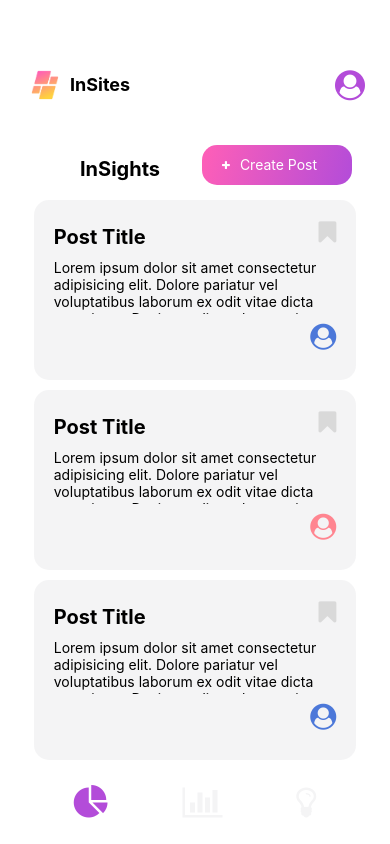
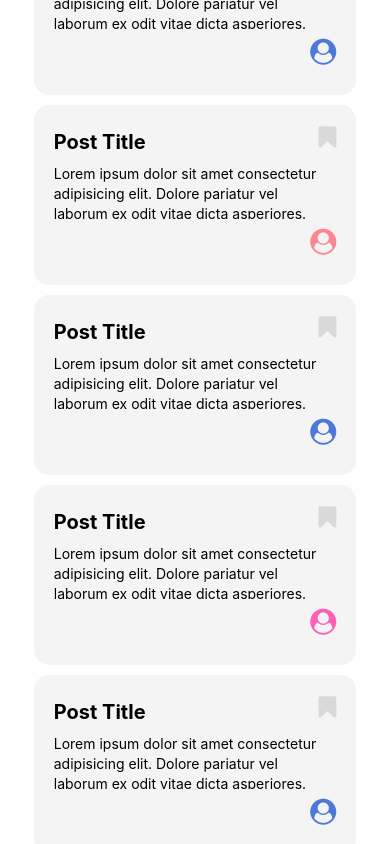
Before and after one commit to TaigaTi/InSights, a React Native app in the folder InSites/: screen /InSights in a window 390 px wide. Shown: the top 844 px of the page. Built offline with nearby package versions, Linux system fonts and the light colour scheme.

Commit message:
Fixed InSights page heading and styling

```diff
--- a/InSites/components/PostCard.tsx
+++ b/InSites/components/PostCard.tsx
@@ -24,7 +24,7 @@ export default function PostCard() {
 
             <Text style={styles.description}>
                 Lorem ipsum dolor sit amet consectetur adipisicing elit.
-                Dolore pariatur vel voluptatibus laborum ex odit vitae dicta asperiores.
+                Dolore pariatur vel laborum ex odit vitae dicta asperiores.
                 Ducimus, dicta obcaecati. Fuga vel nisi quos tempora delectus beatae, deserunt ea!
             </Text>
 
@@ -44,8 +44,10 @@ const styles = StyleSheet.create({
     },
     description: {
         alignItems: 'center',
-        height: '50%',
+        height: '45%',
+        width: '95%',
         overflow: 'hidden',
+        lineHeight: 20,
     },
     author: {
         paddingVertical: 10,
--- a/InSites/pages/InSights.tsx
+++ b/InSites/pages/InSights.tsx
@@ -17,17 +17,19 @@ export default function InSights({ navigation }) {
             </View>
 
             {/* Page Title */}
-            <View style={{ flexDirection: 'row'}}>
+            <View style={{ flexDirection: "row", justifyContent: "space-between" }}>
                 <View style={styles.heading}>
                     <HeadingText>InSights</HeadingText>
                 </View>
 
-                <TouchableOpacity style={styles.createPost}>
-                    <LinearGradient start={[0, 0]} end={[1, 1]} colors={[colors.pink, colors.purple]} style={styles.gradient} >
-                        <FontAwesome name="plus" size={10} color={'white'}></FontAwesome>
-                        <Text style={{ color: 'white', paddingStart: 10 }}>Create Post</Text>
-                    </LinearGradient>
-                </TouchableOpacity>
+                <View>
+                    <TouchableOpacity style={styles.createPost}>
+                        <LinearGradient start={[0, 0]} end={[1, 1]} colors={[colors.pink, colors.purple]} style={styles.gradient} >
+                            <FontAwesome name="plus" size={10} color={'white'}></FontAwesome>
+                            <Text style={{ color: 'white', paddingStart: 8, fontWeight: 'bold' }}>Create Post</Text>
+                        </LinearGradient>
+                    </TouchableOpacity>
+                </View>
             </View>
 
             <View style={{
@@ -45,6 +47,9 @@ export default function InSights({ navigation }) {
                     }}
                     showsVerticalScrollIndicator={false}
                 >
+                    <PostCard></PostCard>
+                    <PostCard></PostCard>
+                    <PostCard></PostCard>
                     <PostCard></PostCard>
                     <PostCard></PostCard>
                     <PostCard></PostCard>
@@ -68,7 +73,8 @@ const styles = StyleSheet.create({
         justifyContent: 'center',
     },
     heading: {
-        paddingHorizontal: 40,
+        justifyContent: 'flex-start',
+        paddingEnd: 120,
         paddingTop: 10,
     },
     text: {
@@ -87,13 +93,14 @@ const styles = StyleSheet.create({
         display: 'flex',
         flexDirection: 'row',
         justifyContent: 'space-evenly',
+        paddingTop: 10,
     },
     gradient: {
-        paddingStart: 20,
-        padding: 10,
-        borderRadius: 15,
-        height: 40,
-        width: 150,
+        paddingStart: 15,
+        padding: 5,
+        borderRadius: 8,
+        height: 30,
+        width: 130,
         flexDirection: 'row',
         alignItems: 'center',
     },
```
